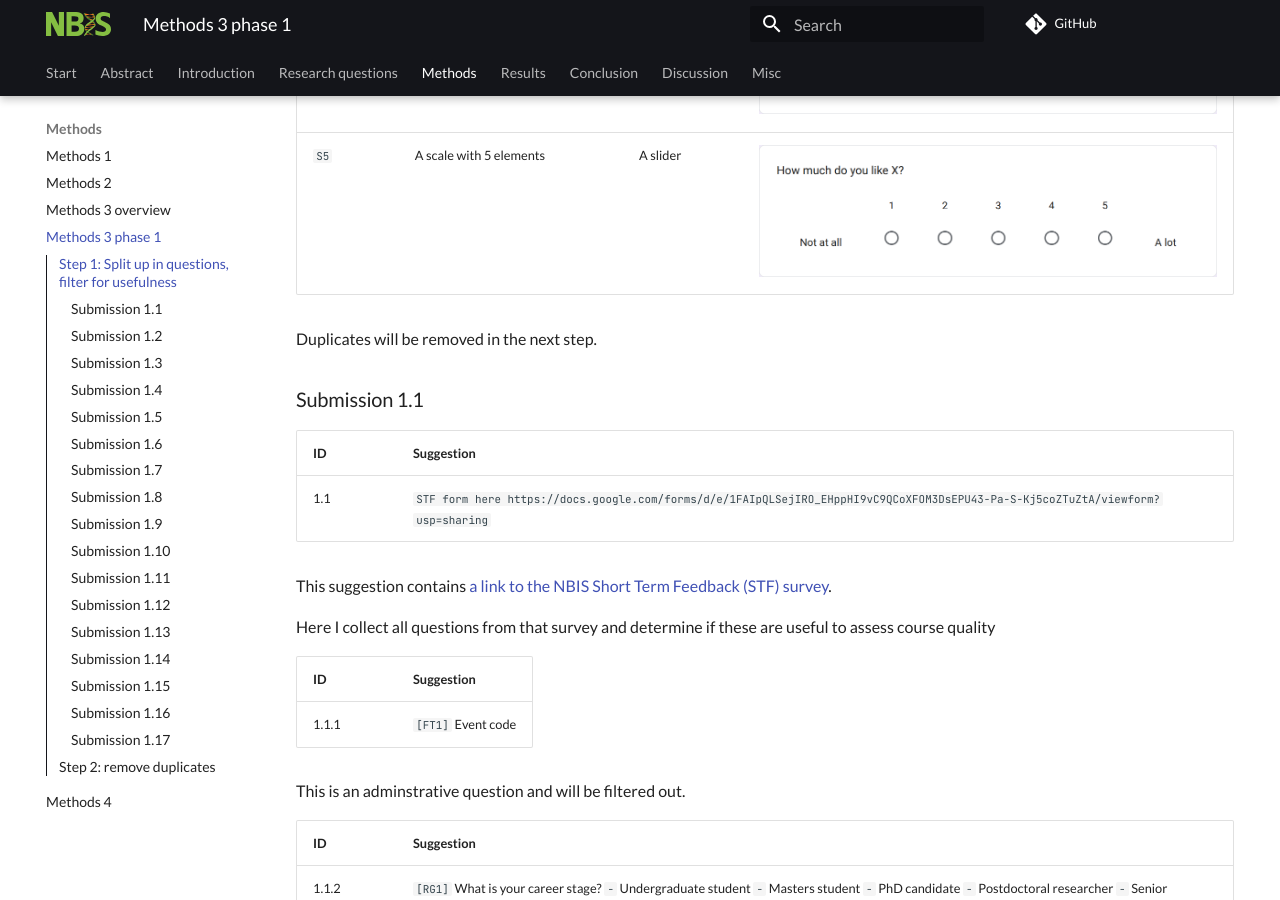
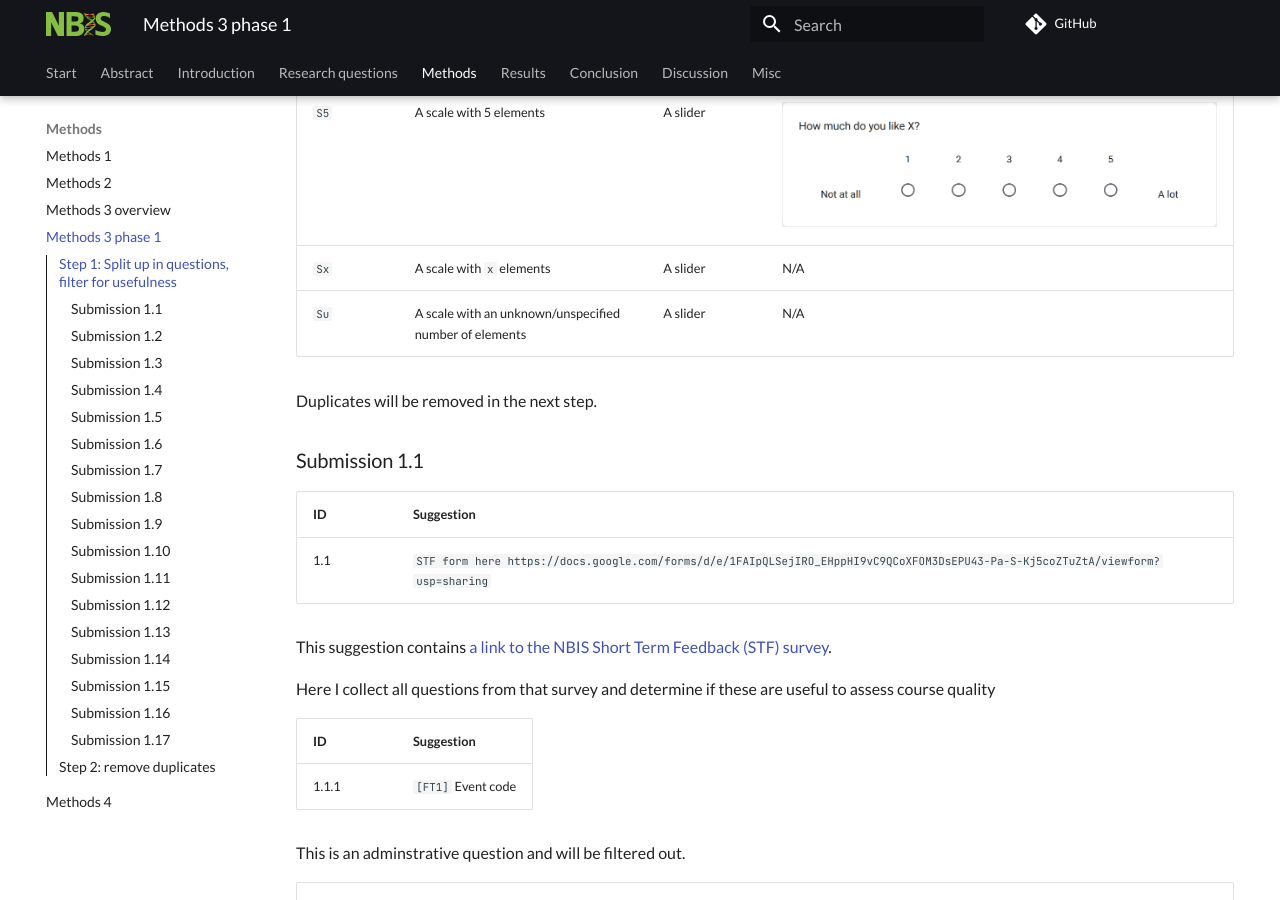
Before and after one commit to NBISweden/elixir_evaluation_evaluation, an MkDocs documentation site: the page built from docs/methods_3_phase_1_processing.md, in a window 1280 px wide and 900 px high, scrolled down 2965 px. Built offline with MkDocs 1.6.1 and Material for MkDocs 9.7.7, drawn with Linux system fonts in a browser that asks for light colours; comment, search, counter and statistics services are not loaded; some of the changed lines change nothing that is shown; some of the changed text lies outside the part shown.

Commit message:
Specify unknown

```diff
--- a/docs/methods_3_phase_1_processing.md
+++ b/docs/methods_3_phase_1_processing.md
@@ -85,6 +85,8 @@ Answer type       |Description
 `CG1N`            |A multiple choice answer where 1 or more options can be checked|A checkbox group      |![`CG1N` example](cg1n.png)
 `CYN`             |A checkbox that can be checked yes/no                          |A checkbox            |![`CYN` example](cyn.png)
 `S5`              |A scale with 5 elements                                        |A slider              |![`S5` example](s5.png)
+`Sx`              |A scale with `x` elements                                      |A slider              |N/A
+`Su`              |A scale with an unknown/unspecified number of  elements        |A slider              |N/A
 
 Duplicates will be removed in the next step.
 
@@ -733,15 +735,15 @@ The raw questions have been assigned a question format.
 | 2.22  | FTN         | What was difficult to understand                                                                                                                                                                                                                                                                                                                                     |
 | 2.23  | FTN         | What would you change if you could                                                                                                                                                                                                                                                                                                                                   |
 | 2.24a | CYN         | Was the course well organised?                                                                                                                                                                                                                                                                                                                                       |
-| 2.24b | Scale       | Was the course well organised?                                                                                                                                                                                                                                                                                                                                       |
+| 2.24b | Su          | Was the course well organised?                                                                                                                                                                                                                                                                                                                                       |
 | 2.25a | CYN         | Was the course content well structured and balanced between theory and hands on?                                                                                                                                                                                                                                                                                     |
-| 2.25b | Scale       | Was the course content well structured and balanced between theory and hands on?                                                                                                                                                                                                                                                                                     |
+| 2.25b | Su          | Was the course content well structured and balanced between theory and hands on?                                                                                                                                                                                                                                                                                     |
 | 2.26a | CYN         | Were the material supporting the course well designed and easy to use?                                                                                                                                                                                                                                                                                               |
-| 2.26b | Scale       | Were the material supporting the course well designed and easy to use?                                                                                                                                                                                                                                                                                               |
+| 2.26b | Su          | Were the material supporting the course well designed and easy to use?                                                                                                                                                                                                                                                                                               |
 | 2.27  | FTN         | What were the strengths of this course ?                                                                                                                                                                                                                                                                                                                             |
 | 2.28  | FTN         | What aspects of this course could be improved (changes, additions) ?                                                                                                                                                                                                                                                                                                 |
 | 2.29  | FTN         | Do you have any feedback for the trainer(s), which could be positive comments or things to improve? They can be related to the effectiveness of training delivery, oral expression, ability to answer questions, attitudes, domain expertise, ease in facilitating training, or any other                                                                            |
-| 2.30a | Scale       | Were you able to transpose and apply the theorical and practical knowledge into your own research work/scientific question?                                                                                                                                                                                                                                          |
+| 2.30a | Su          | Were you able to transpose and apply the theorical and practical knowledge into your own research work/scientific question?                                                                                                                                                                                                                                          |
 | 2.30b | FTN         | Were you able to transpose and apply the theorical and practical knowledge into your own research work/scientific question?                                                                                                                                                                                                                                          |
 | 2.31  | RG1         | How useful were the training materials (slides, datasets, exercises)? Scale from 1 (not) to 10 (very much)                                                                                                                                                                                                                                                           |
 | 2.32  | FTN         | What improvements would you suggest for the materials?                                                                                                                                                                                                                                                                                                               |
@@ -788,15 +790,15 @@ In this table, we remove the duplicates:
 | 2.22  | 3.22     | Hard to understand       | FTN               | What was difficult to understand                                                                                                                                                                                                                                                                                                                                     |
 | 2.23  | 3.23     | Any change               | FTN               | What would you change if you could                                                                                                                                                                                                                                                                                                                                   |
 | 2.24a | 3.24a    | Course organisation      | CYN               | Was the course well organised?                                                                                                                                                                                                                                                                                                                                       |
-| 2.24b | 3.24b    | Course organisation      | Scale             | Was the course well organised?                                                                                                                                                                                                                                                                                                                                       |
+| 2.24b | 3.24b    | Course organisation      | Su                | Was the course well organised?                                                                                                                                                                                                                                                                                                                                       |
 | 2.25a | 3.25a    | Course content structure | CYN               | Was the course content well structured and balanced between theory and hands on?                                                                                                                                                                                                                                                                                     |
-| 2.25b | 3.25b    | Course content structure | Scale             | Was the course content well structured and balanced between theory and hands on?                                                                                                                                                                                                                                                                                     |
+| 2.25b | 3.25b    | Course content structure | Su                | Was the course content well structured and balanced between theory and hands on?                                                                                                                                                                                                                                                                                     |
 | 2.26a | 3.26a    | Course material design   | CYN               | Were the material supporting the course well designed and easy to use?                                                                                                                                                                                                                                                                                               |
-| 2.26b | 3.26a    | Course material design   | Scale             | Were the material supporting the course well designed and easy to use?                                                                                                                                                                                                                                                                                               |
+| 2.26b | 3.26a    | Course material design   | Su                | Were the material supporting the course well designed and easy to use?                                                                                                                                                                                                                                                                                               |
 | 2.27  | 3.27     | Course strength          | FTN               | What were the strengths of this course ?                                                                                                                                                                                                                                                                                                                             |
 | 2.28  | 3.28     | Improve course           | FTN               | What aspects of this course could be improved (changes, additions) ?                                                                                                                                                                                                                                                                                                 |
 | 2.29  | 3.29     | Feedback trainer         | FTN               | Do you have any feedback for the trainer(s), which could be positive comments or things to improve? They can be related to the effectiveness of training delivery, oral expression, ability to answer questions, attitudes, domain expertise, ease in facilitating training, or any other                                                                            |
-| 2.30a | 3.30a    | Able to apply            | Scale             | Were you able to transpose and apply the theorical and practical knowledge into your own research work/scientific question?                                                                                                                                                                                                                                          |
+| 2.30a | 3.30a    | Able to apply            | Su                | Were you able to transpose and apply the theorical and practical knowledge into your own research work/scientific question?                                                                                                                                                                                                                                          |
 | 2.30b | 3.30b    | Able to apply            | FTN               | Were you able to transpose and apply the theorical and practical knowledge into your own research work/scientific question?                                                                                                                                                                                                                                          |
 | 2.31  | 3.31     | Materials usefulness     | RG1               | How useful were the training materials (slides, datasets, exercises)? Scale from 1 (not) to 10 (very much)                                                                                                                                                                                                                                                           |
 | 2.32  | 3.32     | Improvement materials    | FTN               | What improvements would you suggest for the materials?                                                                                                                                                                                                                                                                                                               |
```
